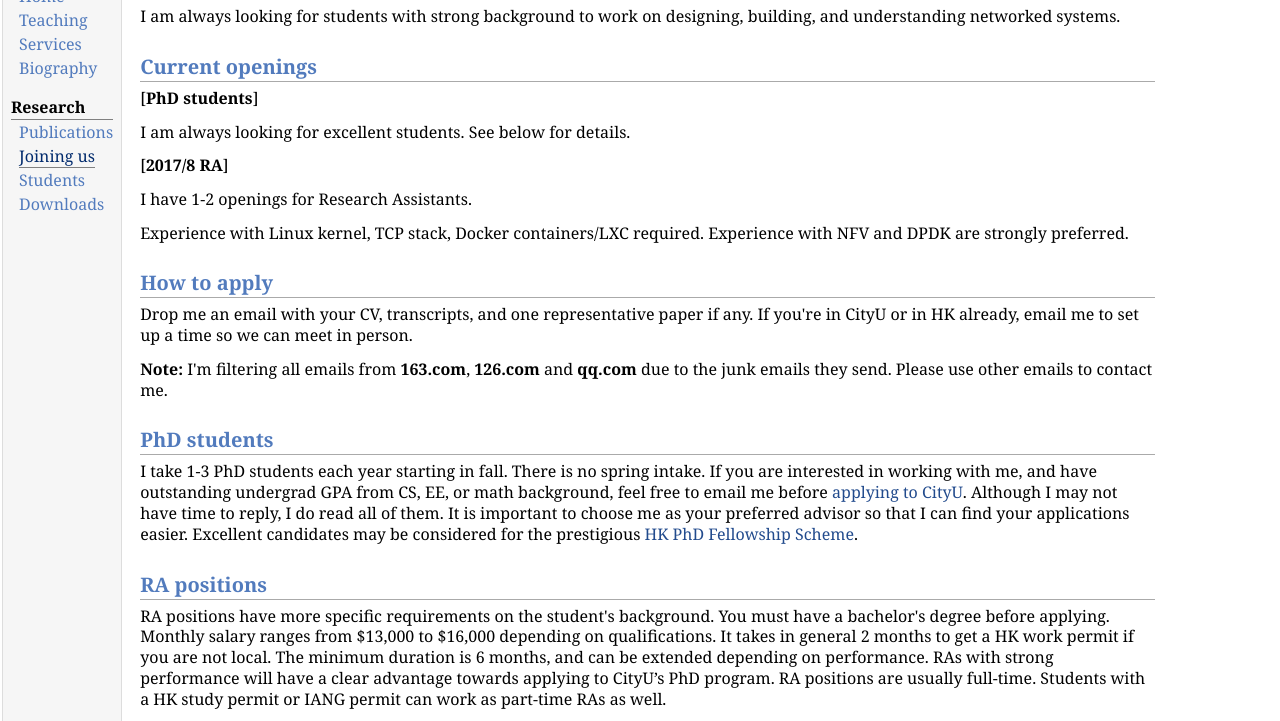
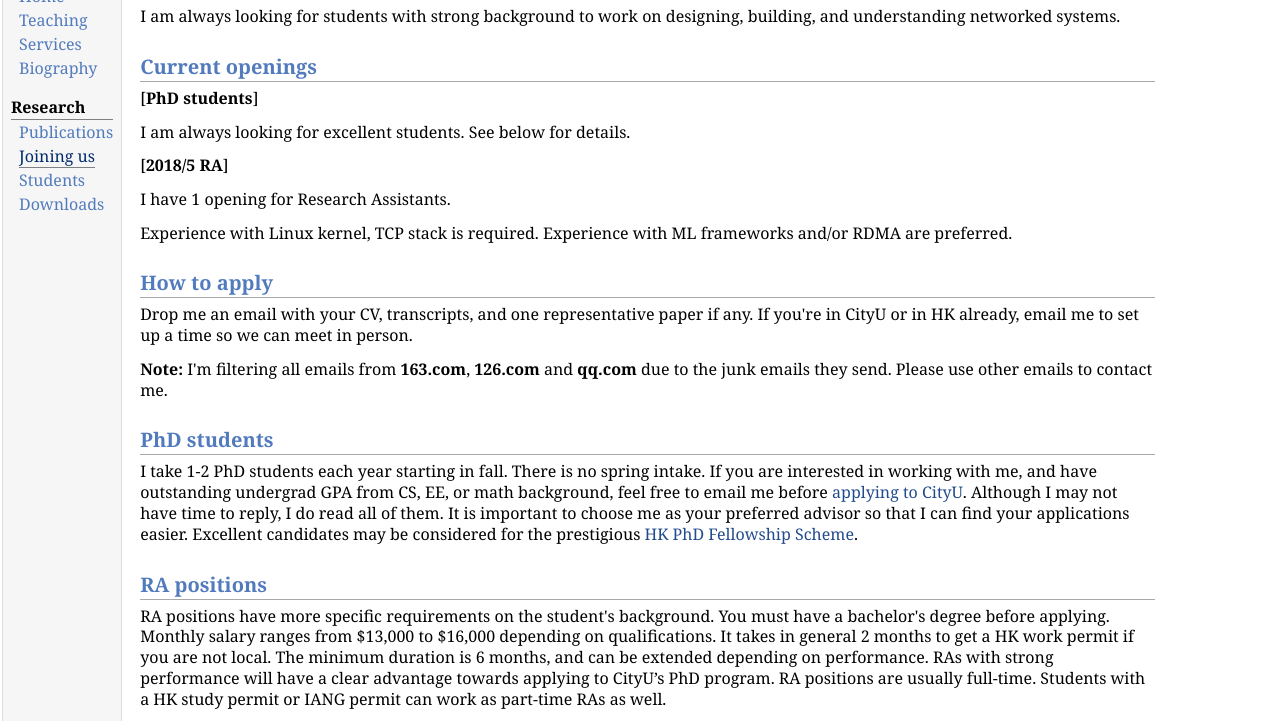
Before and after one commit to henryhxu/henryhxu.github.io, a plain HTML site: page join.html in a window 1280 px wide. Shown: the part 68-789 px from the top of the page. Drawn offline with Linux system fonts and the light colour scheme.

Commit message:
edit on join

```diff
--- a/join.html
+++ b/join.html
@@ -30,14 +30,14 @@
 <h2>Current openings</h2>
 <p>[<b>PhD students</b>] </p>
 <p>I am always looking for excellent students. See below for details.</p>
-<p>[<b>2017/8 RA</b>] </p>
-<p>I have 1-2 openings for Research Assistants. </p>
-<p>Experience with Linux kernel, TCP stack, Docker containers/LXC required. Experience with NFV and DPDK are strongly preferred.</p>
+<p>[<b>2018/5 RA</b>] </p>
+<p>I have 1 opening for Research Assistants. </p>
+<p>Experience with Linux kernel, TCP stack is required. Experience with ML frameworks and/or RDMA are preferred.</p>
 <h2>How to apply</h2>
 <p>Drop me an email with your CV, transcripts, and one representative paper if any. If you're in CityU or in HK already, email me to set up a time so we can meet in person.</p>
 <p><b>Note:</b> I'm filtering all emails from <b>163.com</b>, <b>126.com</b> and <b>qq.com</b> due to the junk emails they send. Please use other emails to contact me.</p>
 <h2>PhD students</h2>
-<p>I take 1-3 PhD students each year starting in fall. There is no spring intake. If you are interested in working with me, and have outstanding undergrad GPA from CS, EE, or math background, feel free to email me before <a href="https://www.sgs.cityu.edu.hk/prospective/apply/procedures">applying to CityU</a>. Although I may not have time to reply, I do read all of them. It is important to choose me as your preferred advisor so that I can find your applications easier.
+<p>I take 1-2 PhD students each year starting in fall. There is no spring intake. If you are interested in working with me, and have outstanding undergrad GPA from CS, EE, or math background, feel free to email me before <a href="https://www.sgs.cityu.edu.hk/prospective/apply/procedures">applying to CityU</a>. Although I may not have time to reply, I do read all of them. It is important to choose me as your preferred advisor so that I can find your applications easier.
 Excellent candidates may be considered for the prestigious <a href="http://www.sgs.cityu.edu.hk/prospective/RPg/HKPhD">HK PhD Fellowship Scheme</a>.</p>
 <h2>RA positions</h2>
 <p>RA positions have more specific requirements on the student's background. You must have a bachelor's degree before applying. Monthly salary ranges from $13,000 to $16,000 depending on qualifications. It takes in general 2 months to get a HK work permit if you are not local. The minimum duration is 6 months, and can be extended depending on performance. RAs with strong performance will have a clear advantage towards applying to CityU’s PhD program. RA positions are usually full-time. Students with a HK study permit or IANG permit can work as part-time RAs as well.</p>
@@ -50,7 +50,7 @@ Excellent candidates may be considered for the prestigious <a href="http://www.s
 <p>CityU is ranked highly in various university rankings. It is No. 57 in QS World University Ranking (2015) and No. 4 in QS World's Under 50 Years Old Universities (2015). In the ARWU by Shanghai Jiaotong University (2015), CityU is No. 27 in the field of Engineering/Technology and Computer Sciences; and No. 45 in the subject of Computer Science worldwide. In particular, the CS department has a very strong networking group with many senior and junior members working on data centers, SDN, wireless, and network security. </p>
 <div id="footer">
 <div id="footer-text">
-Page generated 2018-04-06, by <a href="http://jemdoc.jaboc.net/">jemdoc</a>.
+Page generated 2018-05-05, by <a href="http://jemdoc.jaboc.net/">jemdoc</a>.
 Copyright &copy 2012–2018 <a href="mailto:henry.xu@cityu.edu.hk">Hong Xu</a>.
 </div>
 </div>
```
Also changed, not shown: index.html (+1 -1 lines), 1 other file.
